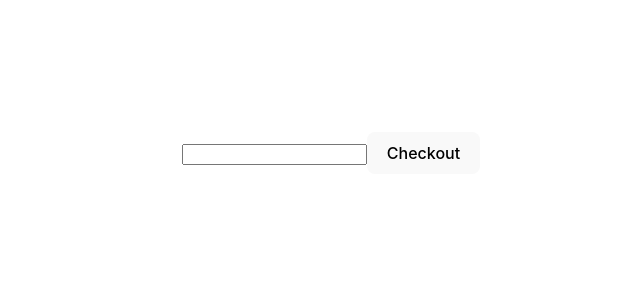
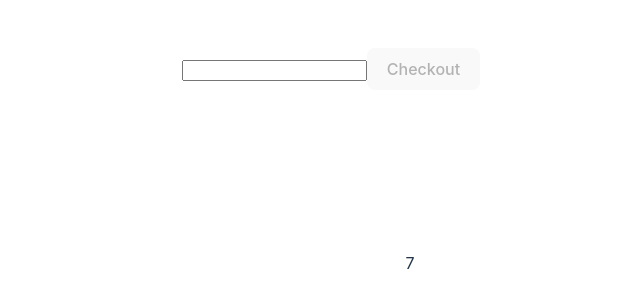
Before and after one commit to bfeelin/CheckoutQueue, a React (Vite) app: page / in a window 1280 px wide. Shown: the part 222-530 px from the top of the page, without its empty margins (309-949 px from the left). Built offline with nearby package versions, Linux system fonts and the light colour scheme.

Commit message:
handleCheckout, handle scanning items

```diff
--- a/src/CheckoutQueue.tsx
+++ b/src/CheckoutQueue.tsx
@@ -1,18 +1,62 @@
-import { useState } from "react"
+import { useEffect, useState } from "react"
 
 type Data = Array<Array<number>>
 
-export default function CheckoutQueue ({ data }: { data: Data }) {
-    const [newShopper, setNewShopper] = useState<string>('')
+export default function CheckoutQueue ({ initialData }: { initialData: Data }) {
+    const [data, setData] = useState(initialData)
+    const [newShopper, setNewShopper] = useState<number|string>('')
 
     function handleCheckout(){
+        let shortestQueue:null|number = null
+        let shortestQueueLength:null|number = null
 
+        data.forEach((queue, index) => {
+            let thisQueueItems = queue.reduce((prev, curr) => prev + curr, 0)
+            if(!shortestQueue || !shortestQueueLength || thisQueueItems < shortestQueueLength){
+                shortestQueue = index
+                shortestQueueLength = thisQueueItems
+            }
+        })
+
+        let newData = [...data]
+        if(typeof shortestQueue == "number" && typeof newShopper == "number") newData[shortestQueue].push(newShopper)
+        setData(newData)
+        setNewShopper('')
     }
+    useEffect(() => {
+        // This function will run every 0.5 seconds
+        const intervalId = setInterval(() => {
+            setData((prevData) => {
+              const newData = prevData.map((queue) => {
+                if(queue.length > 0){
+                    const shopper = queue[0];
+                    let newQueue = [...queue]
+                    if (shopper <= 1) {
+                      // Remove the first shopper
+                      return newQueue.slice(1);
+                    } else {
+                      // Decrement the shopper's item count by 1
+                      newQueue[0] = shopper - 1;
+                      return newQueue;
+                    }
+                }
+                else return queue
+              });
+              console.log(newData)
+              return newData;
+            });
+        }, 500); // 500 milliseconds = 0.5 seconds
+
+        // Clear the interval when the component unmounts to prevent memory leaks
+        return () => {
+          clearInterval(intervalId);
+        };
+      }, []);
 
     return(
         <>
-            <input value={newShopper} onChange={(e) => setNewShopper(e.target.value)}></input>
-            <button onClick={() => handleCheckout()}>Checkout</button>
+            <input type="number" value={newShopper} onChange={(e) => setNewShopper(parseInt(e.target.value))}></input>
+            <button disabled={!newShopper} onClick={() => handleCheckout()}>Checkout</button>
             <div className="queues">
             {data?.map((queue, index) => (
                 <div className='queue' key={`queue-wrapper-${index}`}>
```
